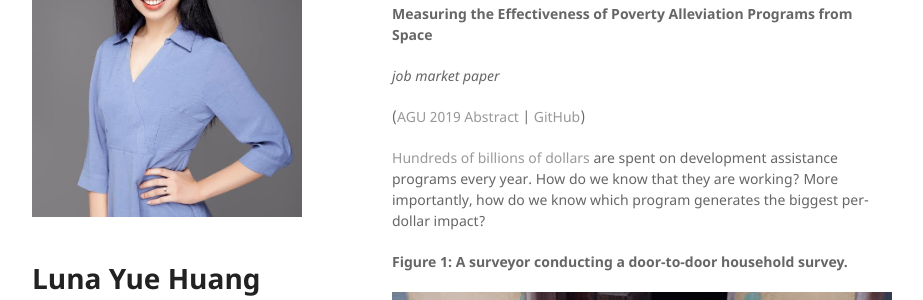
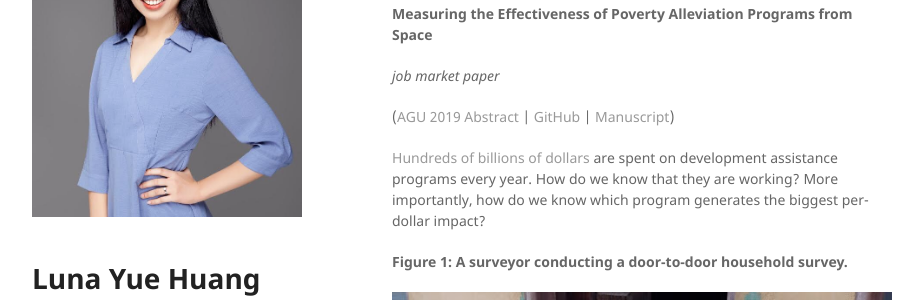
Before and after one commit to luna983/luna983.github.io, a Jekyll site: the page built from research-jmp.md, in a window 1280 px wide and 900 px high. Shown: the part 155-455 px from the top of the window, without its empty margins (178-1101 px from the left). Built offline with Jekyll 4.4.1, drawn with Linux system fonts in a browser that asks for light colours.

Commit message:
Update research-jmp.md

```diff
--- a/research-jmp.md
+++ b/research-jmp.md
@@ -19,7 +19,7 @@ __Measuring the Effectiveness of Poverty Alleviation Programs from Space__
 
 _job market paper_
 
-([AGU 2019 Abstract](https://agu.confex.com/agu/fm19/meetingapp.cgi/Paper/507850) \| [GitHub](https://github.com/luna983/beyond-nightlight))
+([AGU 2019 Abstract](https://agu.confex.com/agu/fm19/meetingapp.cgi/Paper/507850) \| [GitHub](https://github.com/luna983/beyond-nightlight) \| [Manuscript](/assets/pdf/cv_short.pdf))
 
 [Hundreds of billions of dollars](https://data.worldbank.org/indicator/DT.ODA.ALLD.CD) are spent on development assistance programs every year. How do we know that they are working? More importantly, how do we know which program generates the biggest per-dollar impact?
 
```
